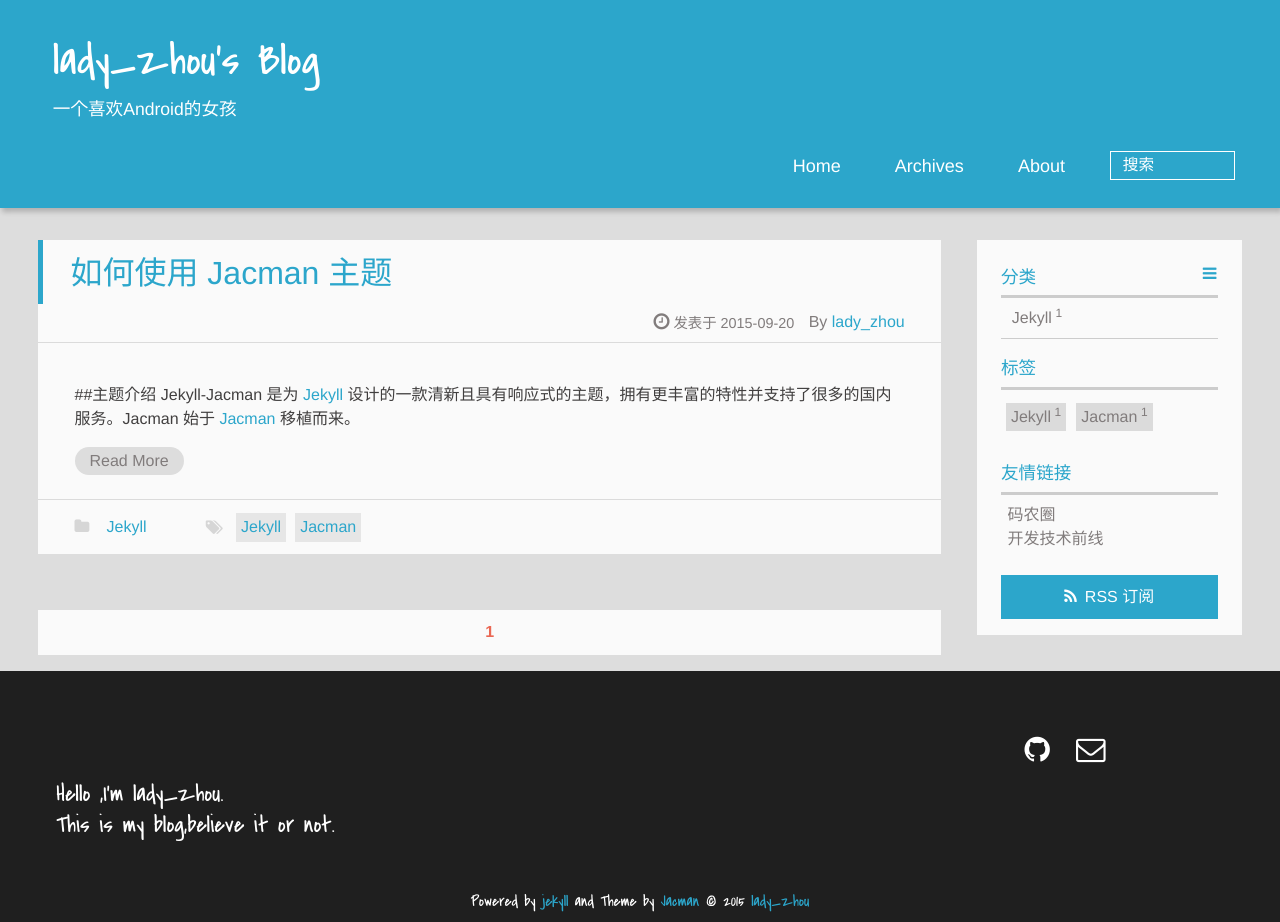
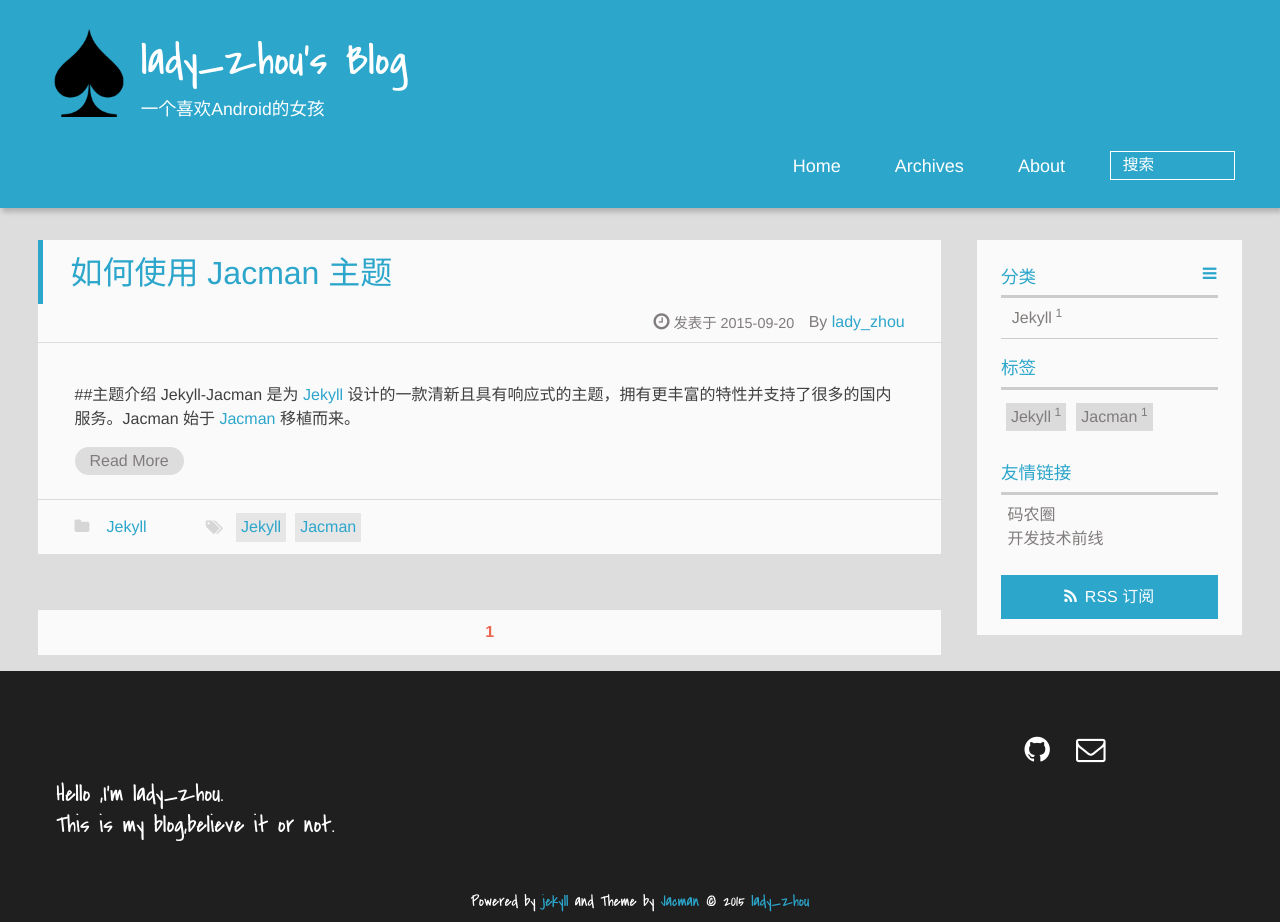
Before and after one commit to TomHaisen/dapengyou.github.com, a Jekyll site: the page built from index.html, in a window 1280 px wide. Built offline with Jekyll 4.4.1, drawn with Linux system fonts in a browser that asks for light colours; Markdown is read by kramdown in place of the engine named in the settings; the list of posts is cut into pages by our own code.

Commit message:
blog
blog

```diff
--- a/_config.yml
+++ b/_config.yml
@@ -62,7 +62,7 @@ rss: /atom.xml ## RSS address.
 
 #### Image
 imglogo:
-  enable: false             ## display image logo true/false.
+  enable: true             ## display image logo true/false.
   src: img/logo.png        ## `.svg` and `.png` are recommended,please put image into the theme folder `/jacman/source/img`.
 apple_icon: img/jacman.jpg ## size:114px*114px,please put image into the theme folder `/jacman/source/img`.author_img: img/author.jpg ## size:220px*220px.display author avatar picture.if don't want to display,please don't set this.
 
```
